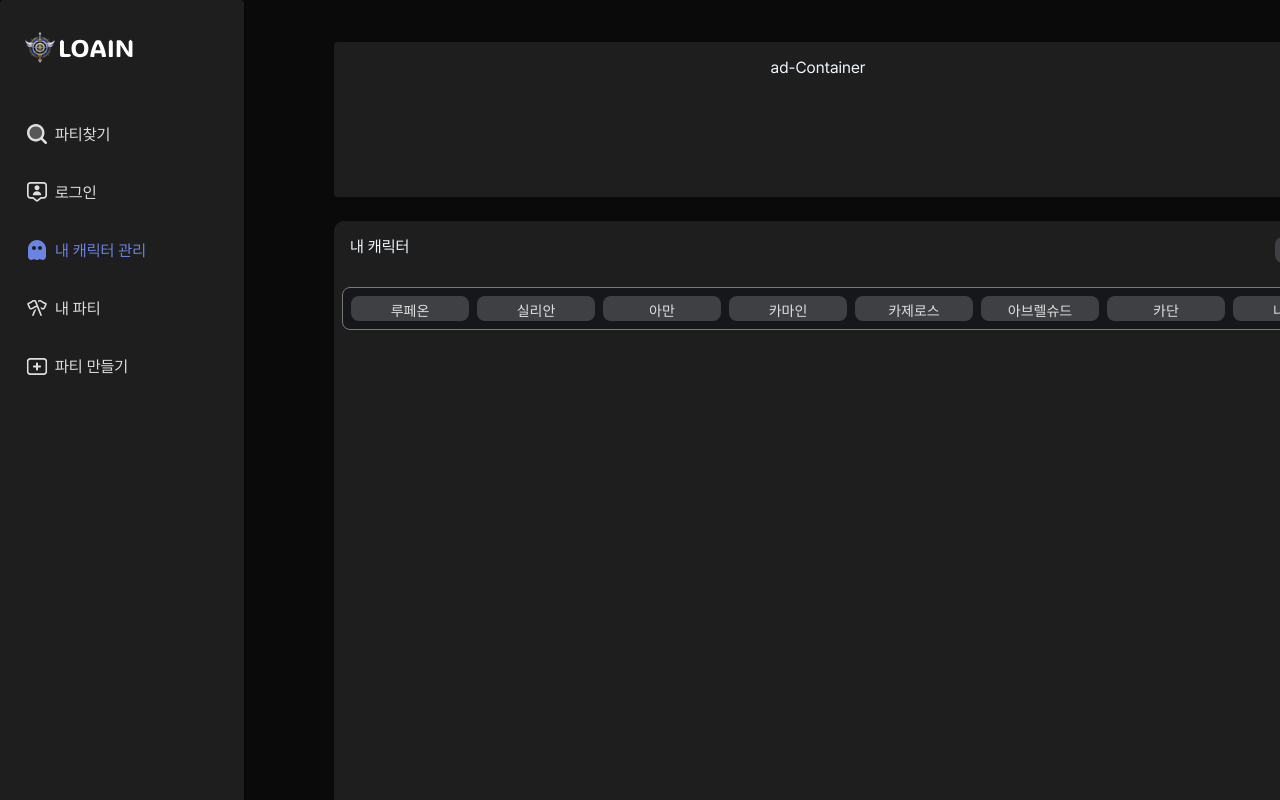
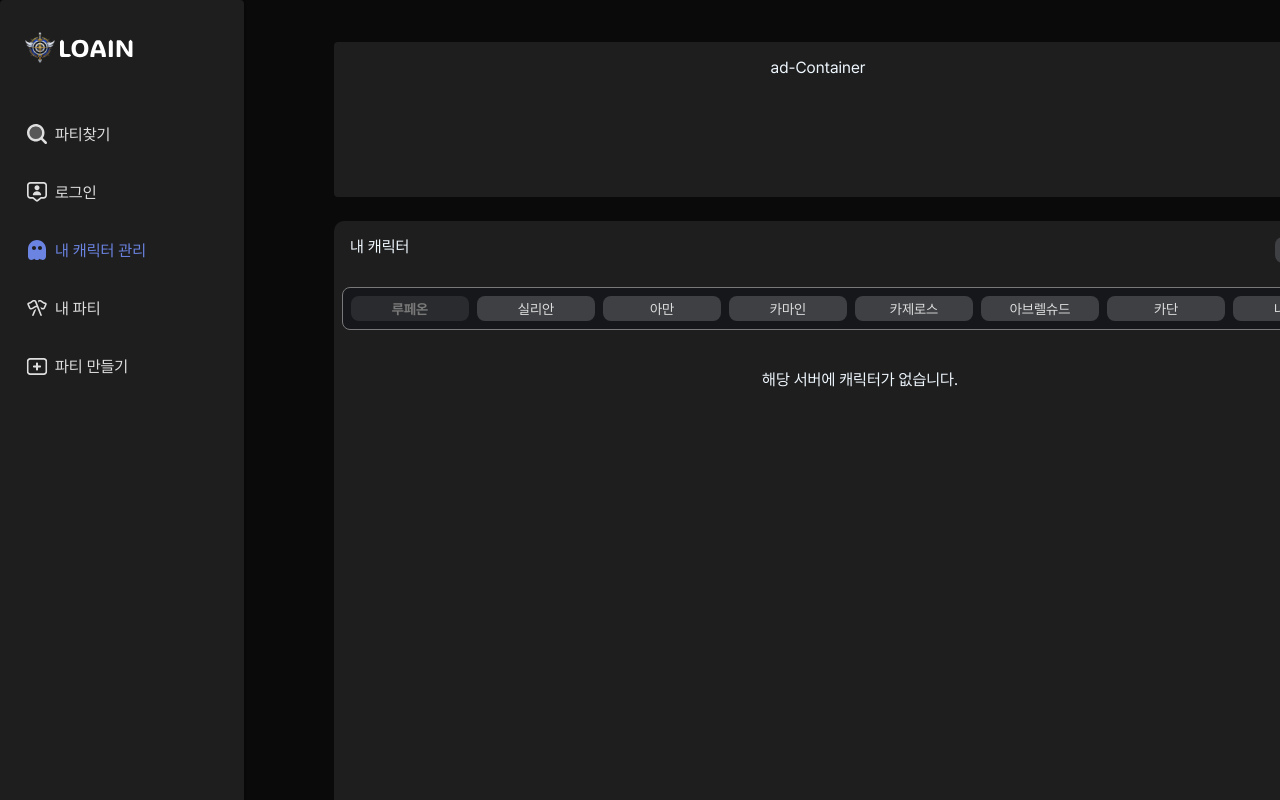
Before and after one commit to bsko98/loain, a React (Create React App) app: page /manageMyCharacter in a window 1280 px wide. Both pictures are taken after a click on the button "루페온". Shown: the top 800 px of the page. Built offline with nearby package versions, Linux system fonts and the light colour scheme.

Commit message:
chore: 버튼부분 폰트. 클릭시 수정 그 외 짜잘한 오류들 수정

```diff
--- a/src/components/CharacterChangeModal.css
+++ b/src/components/CharacterChangeModal.css
@@ -86,6 +86,7 @@
     cursor: pointer;
     border: none;
     flex-shrink: 0;
+    font-family: 'Pretendard';
 }
 
 .character-change-server-button.active {
@@ -93,6 +94,7 @@
     color: rgba(121, 121, 121, 1);
     font-weight: bold;
     border: none;
+    font-family: 'Pretendard';
 }
 
 .character-change-server-button:hover {
--- a/src/components/CharacterChangeModal.js
+++ b/src/components/CharacterChangeModal.js
@@ -11,13 +11,8 @@ const CharacterChangeModal = ({ isOpen, onClose, characterList = [], onSelectCha
 
     // 서버 필터링 함수
     const filterByServer = (server) => {
-        if (activeServer === server) {
-            setFilteredCharacters(characterList);
-            setActiveServer(null);
-        } else {
-            setFilteredCharacters(characterList.filter((char) => char.server === server));
+        setFilteredCharacters(characterList.filter((char) => char.server === server));
             setActiveServer(server);
-        }
     };
 
     return (
@@ -38,7 +33,7 @@ const CharacterChangeModal = ({ isOpen, onClose, characterList = [], onSelectCha
                         </button>
                     ))}
                 </div>
-                <div className="character-change-character-list">
+                <div class="my-character-info-box">
                     {filteredCharacters.length > 0 ? (
                         filteredCharacters.map((character) => (
                             <CharacterInfoComponent key={character.name} characterPhoto={character.image} characterName={character.name} onclick={()=>onSelectCharacter(character)}
@@ -48,7 +43,7 @@ const CharacterChangeModal = ({ isOpen, onClose, characterList = [], onSelectCha
                                 )}/>
                         ))
                     ) : (
-                        <p className="no-character">해당 서버에 캐릭터가 없습니다.</p>
+                        <div className="no-character" ><p>해당 서버에 캐릭터가 없습니다.</p></div>
                     )}
                 </div>
             </div>
--- a/src/components/myCharacterModal.css
+++ b/src/components/myCharacterModal.css
@@ -65,3 +65,7 @@
     margin-left: 16px;
     margin-top: 24px;
 }
+
+.no-character{
+    width: 100%;
+}
--- a/src/components/myCharacterModal.jsx
+++ b/src/components/myCharacterModal.jsx
@@ -31,13 +31,8 @@ const MyCharacterModal = () => {
 
   // 서버 필터링 함수
   const filterByServer = (server) => {
-      if (activeServer === server) {
-          setFilteredCharacters(characters);
-          setActiveServer(null);
-      } else {
-          setFilteredCharacters(characters.filter((char) => char.serverName === server));
-          setActiveServer(server);
-      }
+      setFilteredCharacters(characters.filter((char) => char.serverName === server));
+      setActiveServer(server);
   };
 
 
@@ -54,13 +49,17 @@ const MyCharacterModal = () => {
           </button>
       </div>
       <div className='my-character-server-box'>
-          {servers.map(server => (<button key={server.id} className='character-change-server-button' onClick={()=>filterByServer(server.serverName)}>{server.serverName}</button>))}
+          {servers.map(server => (<button key={server.id} className={`character-change-server-button ${activeServer === server.serverName ? "active" : ""}`}  onClick={()=>filterByServer(server.serverName)}>{server.serverName}</button>))}
       </div>
       <div className='my-character-info-box'>
-        {filteredCharacters.map(character=>(
+      {filteredCharacters.length > 0 ?
+        (filteredCharacters.map(character=>(
           <CharacterInfoComponent key={character.characterName} characterPhoto={character.characterPhoto} characterName={character.characterName}
           serverName={character.serverName} classInfo={character.classInfo} itemLevel={character.itemLevel} characterId={character.id}
-          comp={<div onClick={()=>console.log(character.characterName)} style={{width:'60px', height:'21px', borderRadius:'8px', backgroundColor:'#D28506',color:'white' ,paddingTop:'4px', fontSize:'14px'}}>정보 갱신</div>}/>))}
+          comp={<div onClick={()=>console.log(character.characterName)} style={{width:'60px', height:'21px', borderRadius:'8px', backgroundColor:'#D28506',color:'white' ,paddingTop:'4px', fontSize:'14px'}}>정보 갱신</div>}/>)))
+          :(
+            <div className="no-character"><p>해당 서버에 캐릭터가 없습니다.</p></div>
+        )}
       </div>
   </div>
   )
```
